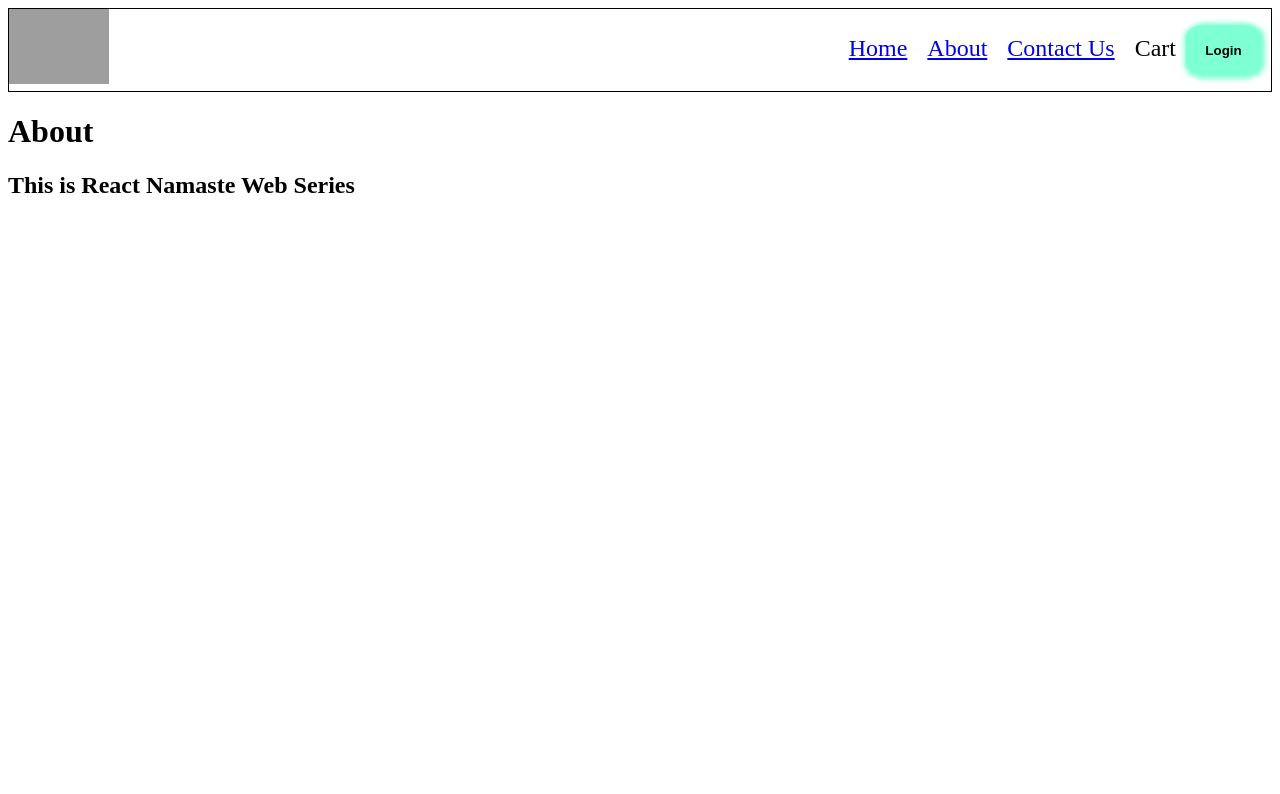
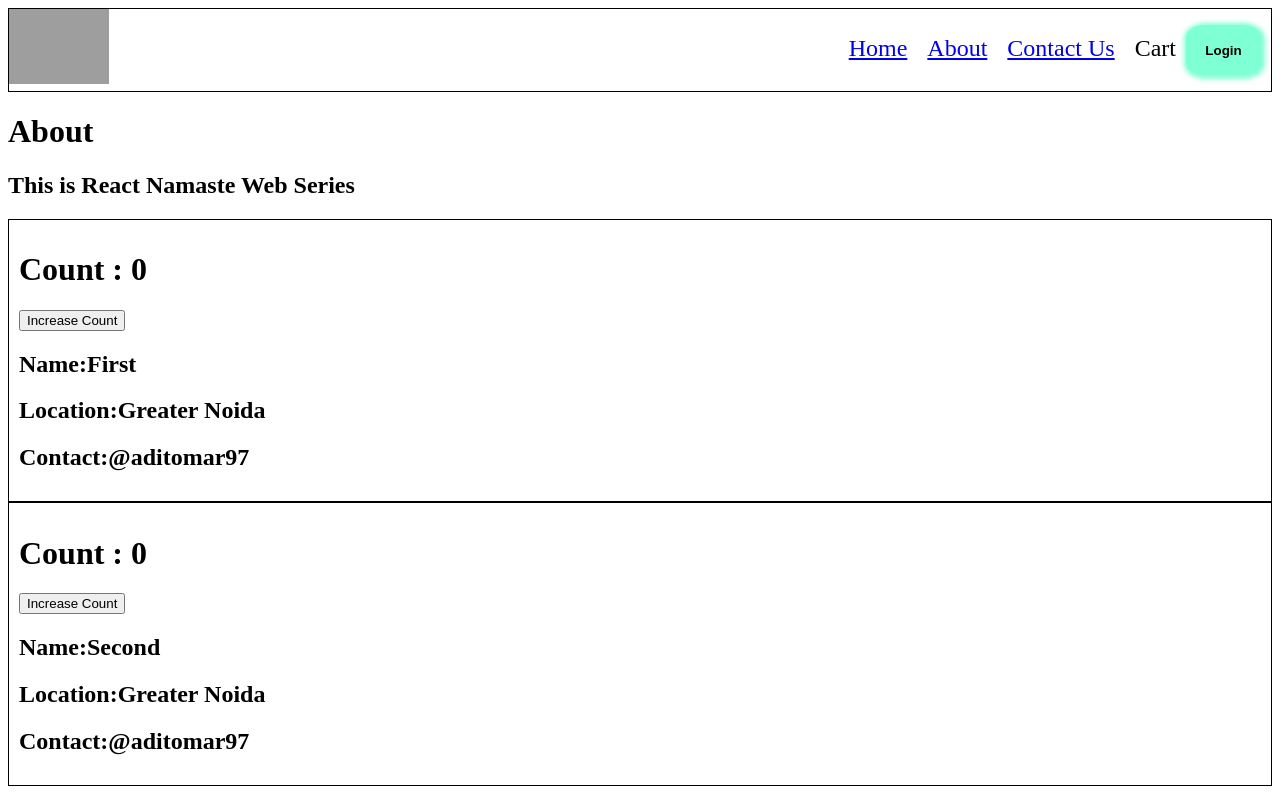
Before and after one commit to aditomar97/Namaste-React, a React (Vite) app: page /about in a window 1280 px wide. Shown: the top 794 px of the page. Built offline with nearby package versions, Linux system fonts and the light colour scheme; grey boxes are pictures that could not be loaded.

Commit message:
Class Component

```diff
--- a/index.css
+++ b/index.css
@@ -93,3 +93,8 @@
   font-weight: bold;
   cursor: pointer;
 }
+
+.user-card{
+  padding: 10px;
+  border: 1px solid black;
+}
--- a/src/components/About.js
+++ b/src/components/About.js
@@ -1,12 +1,30 @@
+import User from "./User"
+import UserClass from "./UserClass"
+import React from "react"
 
-
-function About() {
+ class About extends React.Component{
+  constructor(props){
+    super(props)
+    console.log("Parent")
+  }
+  componentDidMount(){
+    console.log("Parent class")
+  }
+render(){
+    console.log("Parent Render")
     return (
         <div>
             <h1>About</h1>
             <h2>This is React Namaste Web Series</h2>
+            {/* <User name="Aditya function()"/> */}
+
+            <UserClass name={"First"} location={"Greater Noida"}/>
+            <UserClass name={"Second "} location={"Greater Noida"}/>
         </div>
     )
 }
 
+}
+
+
 export default About
--- /dev/null
+++ b/src/components/User.js
@@ -0,0 +1,14 @@
+
+
+function User({name}) {
+
+    return (
+        <div className="user-card">
+            <h2>Name:{name}</h2>
+            <h2>Location:Dehradun</h2>
+            <h2>Contact:@aditomar97</h2>
+        </div>
+    )
+}
+
+export default User
--- /dev/null
+++ b/src/components/UserClass.js
@@ -0,0 +1,40 @@
+import React from "react";
+
+class UserClass extends React.Component {
+  constructor(props) {
+    super(props);
+    this.state = {
+      count: 0,
+    };
+    console.log(this.props.name,"Constructor")
+  }
+
+  componentDidMount(){
+    console.log(this.props.name,"ChildMount")
+  }
+
+  render() {
+    const { name, location } = this.props;
+    const { count } = this.state;
+    console.log(this.props.name,"Render")
+    return (
+      <div className="user-card">
+        <h1>Count : {count}</h1>
+        <button
+          onClick={() => {
+            this.setState({
+              count: this.state.count + 1,
+            });
+          }}
+        >
+          Increase Count
+        </button>
+
+        <h2>Name:{name}</h2>
+        <h2>Location:{location}</h2>
+        <h2>Contact:@aditomar97</h2>
+      </div>
+    );
+  }
+}
+export default UserClass;
```
